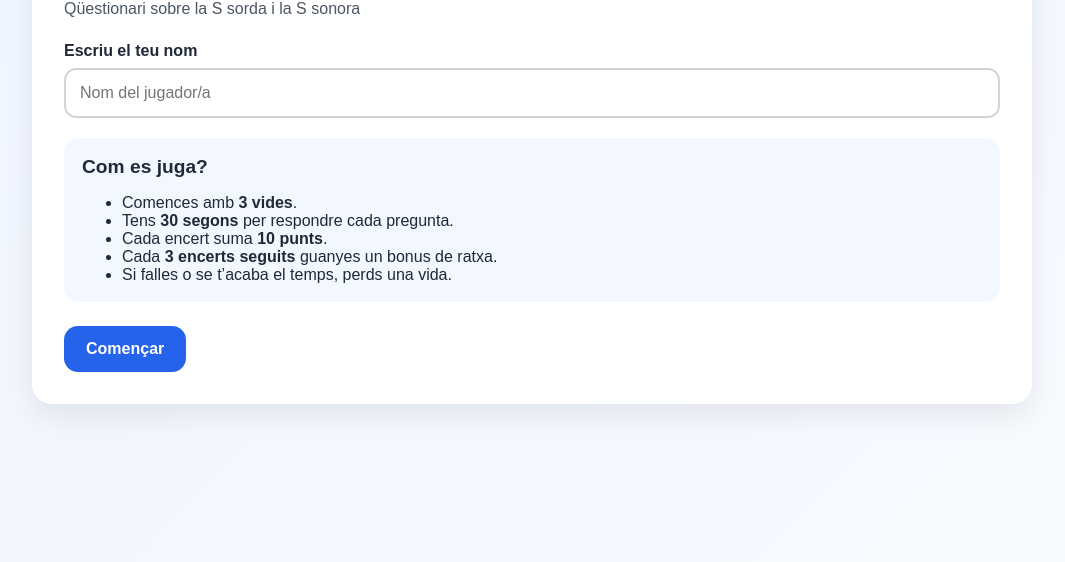
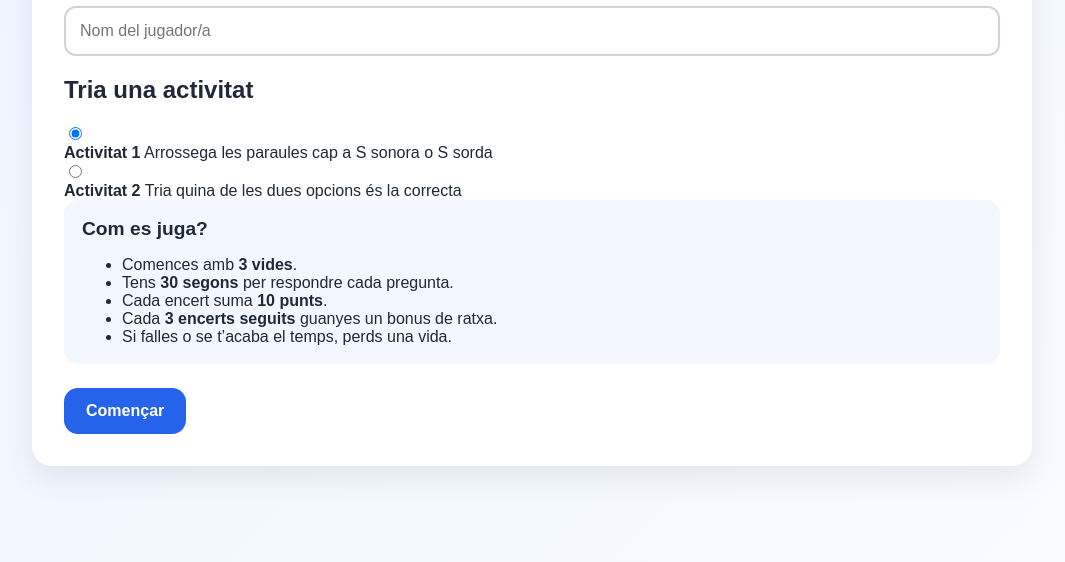
Before and after one commit to jordim-code/S-sorda-S-sonora, a plain HTML site: page index.html in a window 1280 px wide. Shown: the part 238-800 px from the top of the page, without its empty margins (108-1173 px from the left). Drawn offline with Linux system fonts and the light colour scheme.

Commit message:
Update index.html

```diff
--- a/index.html
+++ b/index.html
@@ -11,13 +11,33 @@
 
     <!-- Pantalla inicial -->
     <section id="start-screen" class="screen active">
-      <div class="card">
+      <div class="card start-card">
         <h1>Repte de la S</h1>
-        <p class="subtitle">Qüestionari sobre la S sorda i la S sonora</p>
+        <p class="subtitle">Joc interactiu sobre la S sorda i la S sonora</p>
 
         <div class="input-group">
           <label for="player-name">Escriu el teu nom</label>
           <input type="text" id="player-name" maxlength="20" placeholder="Nom del jugador/a" />
+        </div>
+
+        <div class="activity-select">
+          <h2>Tria una activitat</h2>
+
+          <label class="activity-option">
+            <input type="radio" name="activity" value="1" checked />
+            <div class="activity-box">
+              <strong>Activitat 1</strong>
+              <span>Arrossega les paraules cap a S sonora o S sorda</span>
+            </div>
+          </label>
+
+          <label class="activity-option">
+            <input type="radio" name="activity" value="2" />
+            <div class="activity-box">
+              <strong>Activitat 2</strong>
+              <span>Tria quina de les dues opcions és la correcta</span>
+            </div>
+          </label>
         </div>
 
         <div class="instructions">
@@ -61,7 +81,7 @@
 
           <div id="drag-area" class="drag-area hidden">
             <div class="drag-columns">
-              <div class="drop-zone" data-zone="sonora">
+              <div class="drop-zone sonora-zone-box">
                 <h3>S sonora</h3>
                 <div id="sonora-zone" class="drop-list"></div>
               </div>
@@ -71,7 +91,7 @@
                 <div id="word-bank" class="word-bank"></div>
               </div>
 
-              <div class="drop-zone" data-zone="sorda">
+              <div class="drop-zone sorda-zone-box">
                 <h3>S sorda</h3>
                 <div id="sorda-zone" class="drop-list"></div>
               </div>
@@ -91,7 +111,7 @@
 
     <!-- Pantalla final -->
     <section id="end-screen" class="screen">
-      <div class="card">
+      <div class="card end-card">
         <h1>Partida acabada</h1>
         <p class="subtitle">Resultat final del qüestionari</p>
 
```
